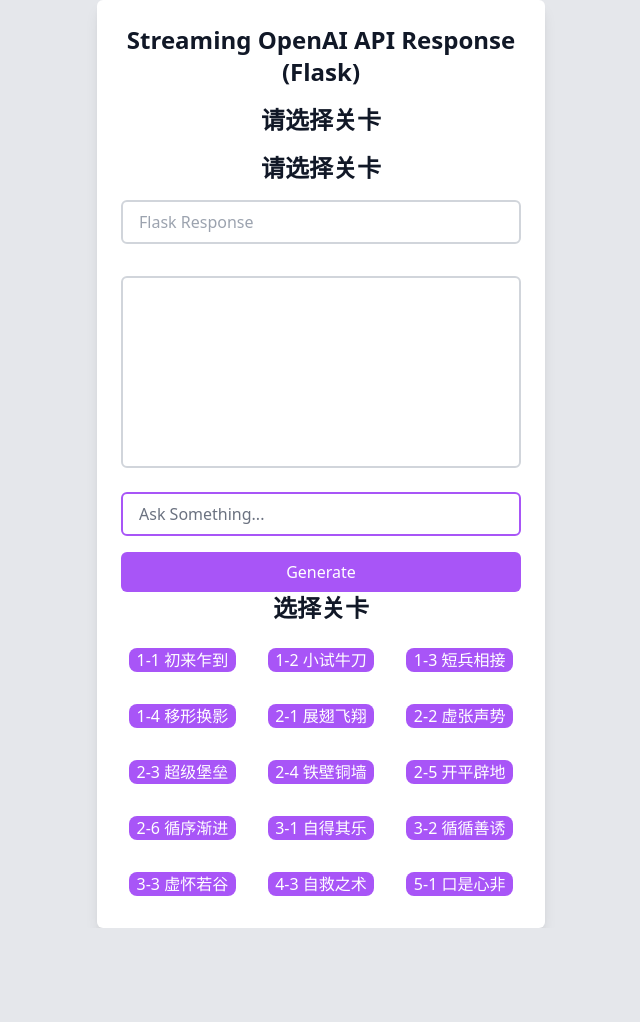
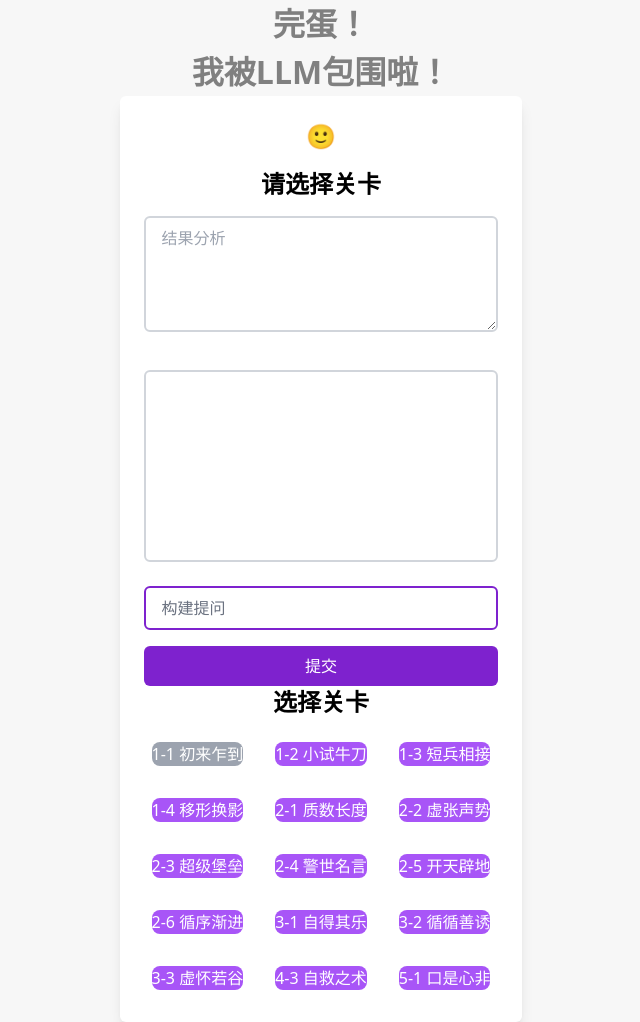
Before and after one commit to nitpicker55555/llm-riddles, a Flask app: page / in a window 1280 px wide. Shown: the whole page, without its empty margins (319-959 px from the left). Before the commit the page ends 928 px from the top, so only its background shows below. Run offline with Flask 3, Linux system fonts and the light colour scheme; some libraries are stand-ins or nearby versions.

Commit message:
process result

```diff
--- a/main.py
+++ b/main.py
@@ -1,3 +1,4 @@
+import datetime
 import os,re
 
 import openai
@@ -38,6 +39,7 @@
         response_list=[]
         response = openai.ChatCompletion.create(messages=[{"role": "user", "content": f'{prompt}'}, ], temperature=0,
                                                 model='gpt-3.5-turbo',
+                                                max_tokens=256,
                                                 stream=True)
         for chunk in response:
             if not streaming_state['value']:
@@ -102,7 +104,12 @@
     return next_num
 def extract_numbers(s):
     """Extract all numbers from a string."""
-    return re.findall(r'\d+', s)
+    result_list=[]
+    try:
+        result_list=re.findall(r'\d+', s)
+    except:
+        pass
+    return result_list
 
 
 def is_square_root_of_square(num1, num2):
@@ -126,7 +133,8 @@
 
 def input_judge(input_str):
     term_str=session['term']
-    print("input_judge: ",term_str)
+    print("input_judge: ",input_str)
+
     if term_str == "1-1":
         return True
     elif term_str == "1-2":
@@ -218,6 +226,7 @@
 
     term_str = session['term']
     prompt_str = session['prompt']
+    print("response_judge",prompt_str,input_str)
     if term_str == "1-1":
         if input_str=="1+1=3":
             return True
@@ -285,22 +294,35 @@
 @app.route('/judge-route', methods=['POST'])
 def handle_prompt():
     data = request.json
+    user_ip = request.remote_addr  # 获取用户的 IP 地址
+    now = datetime.datetime.now()
+    print(data)
+    success=False
     if "prompt" in data:
         prompt = data['prompt']
         session['prompt']=prompt
 
         if input_judge(prompt):
-            return jsonify(success=True)
-        else:
-            return jsonify(success=False, message="Error message")
+            success=True
+            # return jsonify(success=True)
+        # else:
+        #     return jsonify(success=False, message="Error message")
     elif "response" in data:
         response = data['response']
         session['response'] = response
 
-        if response_judge(response):
-            return jsonify(success=True)
-        else:
-            return jsonify(success=False, message="Error message")
+        if (response):
+            success=True
+            # return jsonify(success=True)
+        # else:
+        #     return jsonify(success=False, message="Error message")
+    if "response" in data:
+        with open("static/data3.txt", "a") as f:
+            f.write(f"‘success:’，{success}  ‘time:’，  {now}, ‘ip:’，  {user_ip}  'prompt:'  {str( session['prompt'])},  'response:'  {str( session['response'])}  \n")
+    if success:
+        return jsonify(success=True)
+    else:
+        return jsonify(success=False, message="Error message")
 @app.route('/judge', methods=['POST'])
 def judge():
     data = request.json
@@ -313,21 +335,19 @@
     term_str=text[:3]
     return term_str
 def judge_token(text):
-    # 将文本按空格分割，计算分割后的元素数量
-    if re.search("[\u4e00-\u9fff]", text):
-        # 中文文本，返回字符长度
+
         return len(text)
-    else:
-        # 非中文文本，按空格分割计算token数量
-        tokens = text.split()
-        return len(tokens)
 @app.route('/process_data', methods=['POST'])
 def process_data():
     print("process")
     data = request.json #response全文
-    length=judge_token(data['value'])
+    length=str(judge_token(data['value']))
+    num_list=str(extract_numbers(data['value']))
+
+    result="string length: "+length+"\n"+"number list in string: "+num_list
+
     # 对数据进行处理，例如仅返回原样的值
-    return jsonify({'response': 'Received: ' + data['value']+" length:"+str(length)})
+    return jsonify({'response': result })
 
 @app.route('/stop', methods=['GET'])
 def stop_streaming():
@@ -337,4 +357,4 @@
 
 
 if __name__ == '__main__':
-    app.run(debug=True)
+    app.run(debug=True,host='0.0.0.0',port=5002)
--- a/templates/chat.html
+++ b/templates/chat.html
@@ -1,34 +1,67 @@
 <!DOCTYPE html>
 <html lang="en">
 <head>
+
     <meta charset="UTF-8"/>
     <meta http-equiv="X-UA-Compatible" content="IE=edge"/>
     <meta name="viewport" content="width=device-width, initial-scale=1.0"/>
     <script src="https://cdn.tailwindcss.com"></script>
     <script src="https://unpkg.com/htmx.org@1.9.5"></script>
-    <title>OpenAI API Completions Streaming Response</title>
+    <title>我被LLM包围啦！</title>
+    <style>
+        html, body {
+            /*height: 100%;*/
+            margin: 0;
+            display: flex;
+            justify-content: center;
+            align-items: center;
+            background-color: #f7f7f7; /* 或任何您选择的颜色 */
+        }
+        .title_str {
+            position: relative; /* 确保div也是定位的 */
+            font-weight: bold;
+            font-size: 2em;
+            color: gray;
+            text-align: center;
+            /*top: 5%; !* 或其他适合的值 *!*/
+            z-index: 1;
+        }
+        .content-container {
+            position: relative; /* 确保div也是定位的 */
+            text-align: center;
+            z-index: 4; /* 设置较高的z-index */
+            /*margin-top: 10%;*/
+        }
+
+
+    </style>
 </head>
 
 
-<body class="bg-gray-200 text-gray-900 min-h-screen flex items-center justify-center">
+<body >
+<div class="content-container">
+    <h1  class="title_str" id="passed_num">
+        完蛋！
+    </h1>
+    <h1  class="title_str">
+        我被LLM包围啦！
+    </h1>
     <div class="w-full max-w-md mx-auto p-6 rounded-md bg-white shadow-lg">
-        <h1 class="text-2xl font-bold mb-4 text-center">
-            Streaming OpenAI API Response (Flask)
-        </h1>
+
                 <h1 class="text-2xl font-bold mb-4 text-center" id="question">
-            请选择关卡
+            🙂
         </h1>
 
         <h1 class="text-2xl font-bold mb-4 text-center" id="wholequestion">
             请选择关卡
         </h1>
         <!-- New input element added here -->
-        <input
-            type="text"
-            id="flaskResponse"
-            class="w-full px-4 border-2 border-gray-300 py-2 rounded-md mb-4"
-            placeholder="Flask Response"
-        />
+        <textarea
+                id="flaskResponse"
+                class="w-full px-4 border-2 border-gray-300 py-2 rounded-md mb-4"
+                placeholder="结果分析"
+                rows="4"
+        ></textarea>
         <div id="resultContainer" class="mt-4 h-48 overflow-y-auto border-2 border-gray-300 rounded-md p-3">
             <p id="user" class="whitespace-pre-line"></p>
             <p id="result" class="whitespace-pre-line"></p>
@@ -37,15 +70,15 @@
             <input
                 type="text"
                 id="prompt" name="prompt"
-                class="w-full px-4 border-2 border-purple-500 py-2 rounded-md bg-white placeholder-gray-500 focus:outline-none"
-                placeholder="Ask Something..." required
+                class="w-full px-4 border-2 border-purple-700 py-2 rounded-md bg-white placeholder-gray-500 focus:outline-none"
+                placeholder="构建提问" required
             />
             <div class="flex justify-center mt-4">
                 <button
                     id="generateBtn" type="submit"
-                    class="w-full px-4 py-2 rounded-md bg-purple-500 text-white hover:bg-purple-700 focus:outline-none"
+                    class="w-full px-4 py-2 rounded-md bg-purple-700 text-white hover:bg-purple-700 focus:outline-none"
                 >
-                    Generate
+                    提交
                 </button>
             </div>
         </form>
@@ -59,11 +92,11 @@
     <button type="button" class="bg-purple-500 hover:bg-purple-700 text-white rounded-lg" data-caption="1-2 小试牛刀">1-2 小试牛刀</button>
     <button type="button" class="bg-purple-500 hover:bg-purple-700 text-white rounded-lg" data-caption="1-3 短兵相接">1-3 短兵相接</button>
     <button type="button" class="bg-purple-500 hover:bg-purple-700 text-white rounded-lg" data-caption="1-4 移形换影">1-4 移形换影</button>
-    <button type="button" class="bg-purple-500 hover:bg-purple-700 text-white rounded-lg" data-caption="2-1 展翅飞翔">2-1 展翅飞翔</button>
+    <button type="button" class="bg-purple-500 hover:bg-purple-700 text-white rounded-lg" data-caption="2-1 展翅飞翔">2-1 质数长度</button>
     <button type="button" class="bg-purple-500 hover:bg-purple-700 text-white rounded-lg" data-caption="2-2 虚张声势">2-2 虚张声势</button>
     <button type="button" class="bg-purple-500 hover:bg-purple-700 text-white rounded-lg" data-caption="2-3 超级堡垒">2-3 超级堡垒</button>
-    <button type="button" class="bg-purple-500 hover:bg-purple-700 text-white rounded-lg" data-caption="2-4 铁壁铜墙">2-4 铁壁铜墙</button>
-    <button type="button" class="bg-purple-500 hover:bg-purple-700 text-white rounded-lg" data-caption="2-5 开平辟地">2-5 开平辟地</button>
+    <button type="button" class="bg-purple-500 hover:bg-purple-700 text-white rounded-lg" data-caption="2-4 铁壁铜墙">2-4 警世名言</button>
+    <button type="button" class="bg-purple-500 hover:bg-purple-700 text-white rounded-lg" data-caption="2-5 开平辟地">2-5 开天辟地</button>
     <button type="button" class="bg-purple-500 hover:bg-purple-700 text-white rounded-lg" data-caption="2-6 循序渐进">2-6 循序渐进</button>
     <button type="button" class="bg-purple-500 hover:bg-purple-700 text-white rounded-lg" data-caption="3-1 自得其乐">3-1 自得其乐</button>
     <button type="button" class="bg-purple-500 hover:bg-purple-700 text-white rounded-lg" data-caption="3-2 循循善诱">3-2 循循善诱</button>
@@ -76,10 +109,11 @@
 
 
     <script>
+
                     document.addEventListener("DOMContentLoaded", function() {
         var buttons = document.querySelectorAll("#judge_form button");
         buttons.forEach(function(button) {
-            button.classList.add("m-2", "bg-purple-500", "hover:bg-purple-700", "text-white", "rounded-lg");
+            button.classList.add("m-2", "bg-gray-400", "hover:bg-gray-900", "text-white", "rounded-lg");
                     button.addEventListener('click', function() {
 
                         var caption = this.getAttribute('data-caption');
@@ -90,11 +124,21 @@
 
                     });
                                             this.classList.add('bg-gray-900');
+                        document.getElementById('resultContainer').innerHTML ='';
+                        document.getElementById("flaskResponse").value ='';
+
                     });
+
+
+// 遍历这些按钮
+
         });
+
+
     });
             var promptForm = document.getElementById('prompt_form');
             var resultContainer = document.getElementById('resultContainer');
+                    var buttons = document.querySelectorAll("#judge_form button");
             function sendCaption(caption) {
                 // Initialize a new AJAX request
                 var xhr = new XMLHttpRequest();
@@ -124,15 +168,15 @@
                 // Send the AJAX request with the caption as data
                 xhr.send(JSON.stringify({caption: caption}));
             }
-            document.addEventListener('DOMContentLoaded', function() {
-                var buttons = document.querySelectorAll('bg-purple-500 hover:bg-purple-700 text-white rounded-lg');
-                buttons.forEach(function(button) {
-                    button.addEventListener('click', function() {
-                        var caption = this.getAttribute('data-caption');
-                        sendCaption(caption);
-                    });
-                });
-            });
+            // document.addEventListener('DOMContentLoaded', function() {
+            //     var buttons = document.querySelectorAll('bg-purple-500 hover:bg-purple-700 text-white rounded-lg');
+            //     buttons.forEach(function(button) {
+            //         button.addEventListener('click', function() {
+            //             var caption = this.getAttribute('data-caption');
+            //             sendCaption(caption);
+            //         });
+            //     });
+            // });
             function addUserChat(prompt, mode = "You") {
                 var userMessageElement = document.createElement("p");
                 if (mode === "You") {
@@ -147,11 +191,12 @@
 
             promptForm.addEventListener('submit', async function(event) {
                 event.preventDefault();
+                var processed_error_indication
 
                 var prompt = promptForm.elements.prompt.value;
 
                     try {
-                        const response = await fetch('/judge-route', {
+                        const response = await fetch('/judge-route', {  //判断input
                             method: 'POST',
                             headers: {
                                 'Content-Type': 'application/json',
@@ -178,6 +223,7 @@
                                                 const reader = response.body.getReader();
 
                                                 var aiMessageElement = document.createElement("p");
+                                                var ai_raw_message=""
                                                 aiMessageElement.classList.add("border", "p-2", "whitespace-pre-line", "py-2", "bg-green-100");
                                                 aiMessageElement.innerHTML = "<strong>AI:</strong>" + " ";
                                                 resultContainer.appendChild(aiMessageElement);
@@ -187,43 +233,22 @@
                                                     if (done) break;
                                                     const text = new TextDecoder().decode(value);
                                                     aiMessageElement.textContent += text;
+                                                    ai_raw_message+=text;
                                                 }
-                                                console.log('aiMessageElement.textContent', aiMessageElement.textContent);
+                                                console.log('ai_raw_message', ai_raw_message);
                                                 fetch('/process_data', {
                                                     method: 'POST',
                                                     headers: {
                                                         'Content-Type': 'application/json',
                                                     },
-                                                    body: JSON.stringify({ value: aiMessageElement.textContent })
+                                                    body: JSON.stringify({ value: ai_raw_message })
                                                 })
                                                 .then(response => response.json())
                                                 .then(data => {
                                                     // 处理从 Flask 返回的数据
                                                     console.log('data.response', data.response);
+                                                    processed_error_indication= data.response
                                                     // document.getElementById("flaskResponse").value = data.response;
-                                                    try {
-                                                        const response =  fetch('/judge-route', {
-                                                            method: 'POST',
-                                                            headers: {
-                                                                'Content-Type': 'application/json',
-                                                            },
-                                                            body: JSON.stringify({ response:  data.response }),
-                                                        });
-
-                                                        const response_result =  response.json();
-
-                                                        if (response_result.success) {
-
-
-                                                        } else {
-                                                            // addUserChat("输出结果不符合当前关卡要求！","error")
-                                                            document.getElementById("flaskResponse").value="输出结果不符合当前关卡要求！"
-                                                            console.log('judge not success:', response_result.message);
-
-                                                        }
-                                                    } catch (error) {
-                                                        console.log('judge Error:', error);
-                                                    }
 
                                                 })
                                                 .catch((error) => {
@@ -233,9 +258,78 @@
                                             } catch (error) {
                                                 console.error(error);
                                             }
+                            try {
+                                const response =await  fetch('/judge-route', {  //判断output
+                                    method: 'POST',
+                                    headers: {
+                                        'Content-Type': 'application/json',
+                                    },
+                                    body: JSON.stringify({ response:  ai_raw_message }),
+                                });
+
+                                const response_result =  await response.json();
+                                console.log("response_result",response_result)
+
+                                if (response_result.success) {
+                                    document.getElementById("flaskResponse").value="成功！"
+                                    buttons.forEach(function(button) {
+                                        // 检查按钮的类名是否包含'bg-gray-900'
+                                        if(button.classList.contains('bg-gray-900')) {
+                                            // 输出按钮的文本（caption）
+                                            button.classList.add("bg-green-900");
+                                            console.log('找到按钮，标题为:', button);
+                                        }
+
+                                    });
+                                    var passed_num=0
+                                    buttons.forEach(function(button) {
+                                        // 检查按钮的类名是否包含'bg-gray-900'
+                                        if(button.classList.contains('bg-green-900')) {
+                                            // 输出按钮的文本（caption）
+                                            passed_num+=1;
+                                            console.log('passed_num ', passed_num);
+                                        }
+
+
+                                    });
+                                    document.getElementById('passed_num').innerHTML =
+                                        '<span style="color: green;">过关：' + passed_num.toString() + '</span>' +
+                                        '<span style="color: gray;">' + "/15" + '</span>';
+
+                                } else {
+                                    // addUserChat("输出结果不符合当前关卡要求！","error")
+                                    document.getElementById("flaskResponse").value="输出结果不符合当前关卡要求(注意空格也算作字数)！以下是response的分析，也许对你有帮助：\n"+processed_error_indication
+                                    console.log('output judge not success:', response_result.message);
+                                    buttons.forEach(function(button) {
+                                        // 检查按钮的类名是否包含'bg-gray-900'
+                                        if(button.classList.contains('bg-gray-900')) {
+                                            // 输出按钮的文本（caption）
+                                            button.classList.add("bg-gray-400");
+                                            console.log('找到按钮，标题为:', button);
+                                        }
+
+                                    });
+                                }
+                            } catch (error) {
+                                console.log('output judge Error:', error);
+                            }
+
                         } else {
-                            addUserChat("输入格式不符合当前关卡要求！","error")
+                            document.getElementById("flaskResponse").value="输入格式不符合当前关卡要求！(注意空格也算作字数)"
+                            addUserChat("输入格式不符合当前关卡要求！(注意空格也算作字数)","error")
                             console.log('judge not success:', result.message);
+
+                            buttons.forEach(function(button) {
+                                // 检查按钮的类名是否包含'bg-gray-900'
+                                if(button.classList.contains('bg-gray-900')) {
+                                    // 输出按钮的文本（caption）
+                                    button.classList.add("bg-gray-400");
+                                    console.log('找到按钮，标题为:', button);
+                                }
+                                else {
+                                    // console.log('按钮，标题为:', button.caption);
+                                }
+                            });
 
                         }
                     } catch (error) {
```
